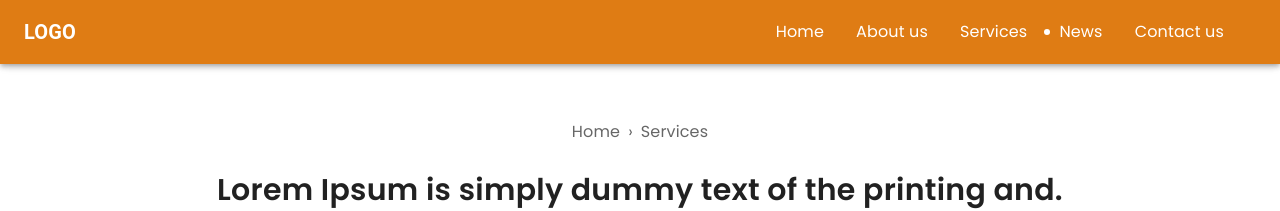
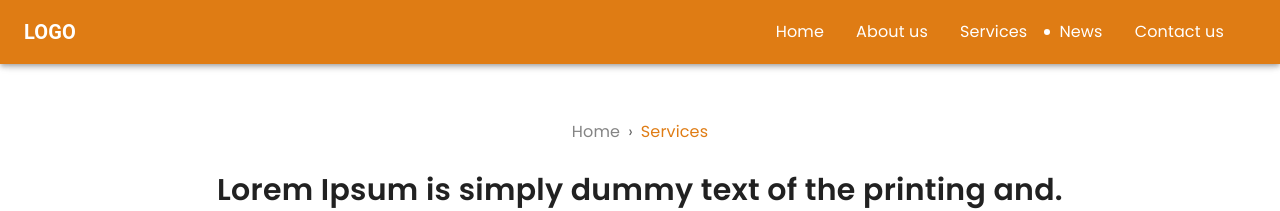
Before and after one commit to sulimankhanswat660-coder/AgencyWeb, a React (Vite) app: page /news in a window 1280 px wide. Shown: the top 211 px of the page. Built offline with nearby package versions, Linux system fonts and the light colour scheme.

Commit message:
implemented NewsHero.jsx implemented App.jsx implemented ContectUs

```diff
--- a/src/App.jsx
+++ b/src/App.jsx
@@ -5,6 +5,7 @@ import About from "./pages/AboutUs/About";
 import Service from "./pages/Services/Service";
 import { Box, Container } from "@mui/material";
 import News from "./pages/News/News";
+import Contact from "./pages/Contact Us/Contact";
 function App() {
   return (
     <Container maxWidth={"xl"} disableGutters>
@@ -14,7 +15,7 @@ function App() {
           <Route path="/about" element={<About />} />
           <Route path="/services" element={<Service/>}/>
           <Route path="/news" element={<News/>}/>
-          <Route path="/contact" element={<Service/>}/>
+          <Route path="/contact" element={<Contact/>}/>
         </Routes>
       </BrowserRouter>
      </Container>
--- a/src/pages/News/Component/NewsHero.jsx
+++ b/src/pages/News/Component/NewsHero.jsx
@@ -44,10 +44,10 @@ function NewsHero() {
               justifyContent: "center",
             }}
           >
-            <Link color="inherit" href="/" underline="none">
+            <Link color="#848484" href="/" underline="none">
               Home
             </Link>
-            <Link underline="none" color="inherit" href="/services">
+            <Link underline="none" color="#DF7C14" href="/services">
               Services
             </Link>
           </Breadcrumbs>
```
